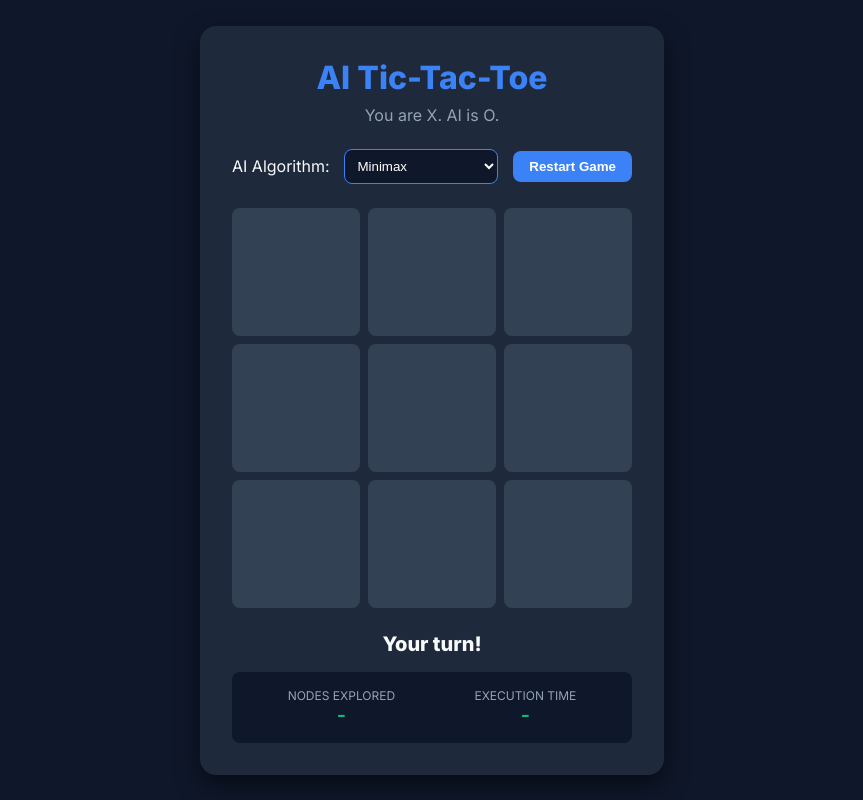
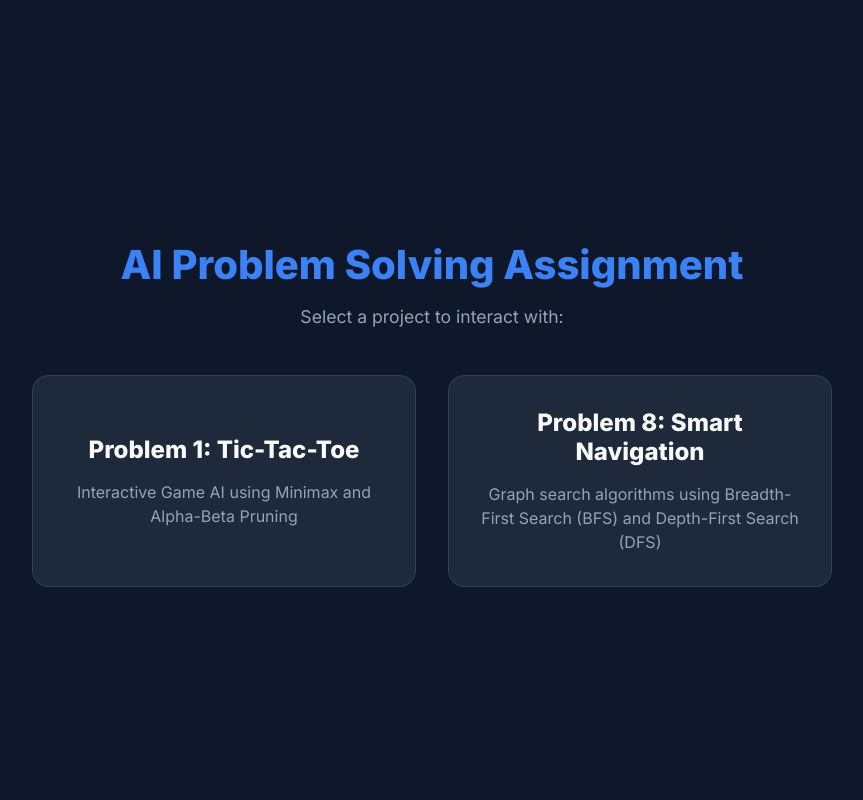
Before and after one commit to shanmukha2006-byte/AI_ProblemSolving_RA2411026050088_RA2411026050080, a Flask app: page / in a window 1280 px wide. Shown: the whole page, without its empty margins (208-1071 px from the left). Run offline with Flask 3, Linux system fonts and the light colour scheme.

Commit message:
refactor: Merge projects into unified Flask app for deployment

```diff
--- a/problem1_tictactoe/app.py
+++ b/app.py
@@ -1,20 +1,18 @@
 from flask import Flask, render_template, request, jsonify
+from collections import deque
 import time
 
 app = Flask(__name__)
 
-# Minimax algorithm
+# --- Tic-Tac-Toe AI Logic ---
 def minimax(board, depth, is_maximizing):
     global nodes_explored
     nodes_explored += 1
 
     score = evaluate(board)
-    if score == 10:
-        return score - depth
-    if score == -10:
-        return score + depth
-    if not is_moves_left(board):
-        return 0
+    if score == 10: return score - depth
+    if score == -10: return score + depth
+    if not is_moves_left(board): return 0
 
     if is_maximizing:
         best = -1000
@@ -35,18 +33,14 @@ def minimax(board, depth, is_maximizing):
                     board[i][j] = ''
         return best
 
-# Alpha-Beta Pruning algorithm
 def alpha_beta(board, depth, is_maximizing, alpha, beta):
     global nodes_explored
     nodes_explored += 1
 
     score = evaluate(board)
-    if score == 10:
-        return score - depth
-    if score == -10:
-        return score + depth
-    if not is_moves_left(board):
-        return 0
+    if score == 10: return score - depth
+    if score == -10: return score + depth
+    if not is_moves_left(board): return 0
 
     if is_maximizing:
         best = -1000
@@ -57,8 +51,7 @@ def alpha_beta(board, depth, is_maximizing, alpha, beta):
                     best = max(best, alpha_beta(board, depth + 1, not is_maximizing, alpha, beta))
                     board[i][j] = ''
                     alpha = max(alpha, best)
-                    if beta <= alpha:
-                        break
+                    if beta <= alpha: break
         return best
     else:
         best = 1000
@@ -69,8 +62,7 @@ def alpha_beta(board, depth, is_maximizing, alpha, beta):
                     best = min(best, alpha_beta(board, depth + 1, not is_maximizing, alpha, beta))
                     board[i][j] = ''
                     beta = min(beta, best)
-                    if beta <= alpha:
-                        break
+                    if beta <= alpha: break
         return best
 
 def find_best_move(board, algo="minimax"):
@@ -97,7 +89,6 @@ def find_best_move(board, algo="minimax"):
 
     end_time = time.perf_counter()
     execution_time = (end_time - start_time) * 1000 # ms
-
     return best_move, nodes_explored, execution_time
 
 def evaluate(board):
@@ -120,8 +111,7 @@ def evaluate(board):
 def is_moves_left(board):
     for i in range(3):
         for j in range(3):
-            if board[i][j] == '':
-                return True
+            if board[i][j] == '': return True
     return False
 
 def check_winner(board):
@@ -131,26 +121,75 @@ def check_winner(board):
     if not is_moves_left(board): return 'Tie'
     return None
 
+# --- Navigation AI Logic ---
+def bfs(graph, start, goal):
+    if start not in graph or goal not in graph:
+        return {"path": [], "explored": [], "length": 0}
+
+    explored = []
+    queue = deque([[start]])
+    if start == goal: return {"path": [start], "explored": [start], "length": 1}
+
+    while queue:
+        path = queue.popleft()
+        node = path[-1]
+        if node not in explored:
+            neighbors = graph.get(node, [])
+            for neighbor in neighbors:
+                new_path = list(path)
+                new_path.append(neighbor)
+                queue.append(new_path)
+                if neighbor == goal:
+                    explored.append(node)
+                    return {"path": new_path, "explored": explored, "length": len(new_path)}
+            explored.append(node)
+    return {"path": [], "explored": explored, "length": 0}
+
+def dfs(graph, start, goal):
+    if start not in graph or goal not in graph:
+        return {"path": [], "explored": [], "length": 0}
+
+    explored = []
+    stack = [[start]]
+    if start == goal: return {"path": [start], "explored": [start], "length": 1}
+
+    while stack:
+        path = stack.pop()
+        node = path[-1]
+        if node not in explored:
+            explored.append(node)
+            if node == goal:
+                return {"path": path, "explored": explored, "length": len(path)}
+            neighbors = graph.get(node, [])
+            for neighbor in reversed(neighbors):
+                new_path = list(path)
+                new_path.append(neighbor)
+                stack.append(new_path)
+    return {"path": [], "explored": explored, "length": 0}
+
+# --- Routes ---
 @app.route('/')
-def index():
+def home():
     return render_template('index.html')
+
+@app.route('/tictactoe')
+def tictactoe_page():
+    return render_template('tictactoe.html')
+
+@app.route('/navigation')
+def navigation_page():
+    return render_template('navigation.html')
 
 @app.route('/make_move', methods=['POST'])
 def make_move():
     data = request.json
     board = data.get('board')
-    algo = data.get('algo') # "minimax" or "alphabeta"
+    algo = data.get('algo')
+    winner = check_winner(board)
+    if winner: return jsonify({"status": "game_over", "winner": winner})
 
-    winner = check_winner(board)
-    if winner:
-        return jsonify({"status": "game_over", "winner": winner})
-
-    # AI move
     move, nodes, time_taken = find_best_move(board, algo)
-
-    if move != (-1, -1):
-        board[move[0]][move[1]] = 'O'
-
+    if move != (-1, -1): board[move[0]][move[1]] = 'O'
     winner = check_winner(board)
 
     return jsonify({
@@ -162,5 +201,16 @@ def make_move():
         "ai_move": move
     })
 
+@app.route('/find_path', methods=['POST'])
+def find_path():
+    data = request.json
+    graph = data.get('graph', {})
+    start = data.get('start')
+    goal = data.get('goal')
+    return jsonify({
+        "bfs": bfs(graph, start, goal),
+        "dfs": dfs(graph, start, goal)
+    })
+
 if __name__ == '__main__':
     app.run(debug=True, port=5000)
--- a/requirements.txt
+++ b/requirements.txt
@@ -1 +1,2 @@
 Flask==3.0.3
+gunicorn==21.2.0
--- /dev/null
+++ b/static/style.css
@@ -0,0 +1,83 @@
+:root {
+    --bg-color: #0f172a;
+    --text-color: #f8fafc;
+    --card-bg: #1e293b;
+    --card-hover: #334155;
+    --primary: #3b82f6;
+}
+
+body {
+    margin: 0;
+    font-family: 'Inter', sans-serif;
+    background-color: var(--bg-color);
+    color: var(--text-color);
+    display: flex;
+    justify-content: center;
+    align-items: center;
+    min-height: 100vh;
+}
+
+.main-menu {
+    max-width: 800px;
+    width: 100%;
+    padding: 2rem;
+    text-align: center;
+}
+
+header {
+    margin-bottom: 3rem;
+}
+
+h1 {
+    color: var(--primary);
+    font-size: 2.5rem;
+    margin-bottom: 0.5rem;
+}
+
+p {
+    color: #94a3b8;
+    font-size: 1.1rem;
+}
+
+.menu-cards {
+    display: grid;
+    grid-template-columns: 1fr 1fr;
+    gap: 2rem;
+}
+
+.card {
+    background-color: var(--card-bg);
+    border-radius: 1rem;
+    padding: 2rem;
+    text-decoration: none;
+    color: var(--text-color);
+    transition: transform 0.2s, background-color 0.2s;
+    border: 1px solid #334155;
+    display: flex;
+    flex-direction: column;
+    align-items: center;
+    justify-content: center;
+}
+
+.card:hover {
+    transform: translateY(-5px);
+    background-color: var(--card-hover);
+    border-color: var(--primary);
+}
+
+.card h2 {
+    margin: 0 0 1rem 0;
+    font-size: 1.5rem;
+}
+
+.card p {
+    margin: 0;
+    font-size: 1rem;
+    line-height: 1.5;
+}
+
+@media (max-width: 768px) {
+    .menu-cards {
+        grid-template-columns: 1fr;
+    }
+}
--- /dev/null
+++ b/templates/index.html
@@ -0,0 +1,30 @@
+<!DOCTYPE html>
+<html lang="en">
+<head>
+    <meta charset="UTF-8">
+    <meta name="viewport" content="width=device-width, initial-scale=1.0">
+    <title>AI Problem Solving</title>
+    <link rel="stylesheet" href="{{ url_for('static', filename='style.css') }}">
+    <link href="https://fonts.googleapis.com/css2?family=Inter:wght@400;600;800&display=swap" rel="stylesheet">
+</head>
+<body>
+    <div class="container main-menu">
+        <header>
+            <h1>AI Problem Solving Assignment</h1>
+            <p>Select a project to interact with:</p>
+        </header>
+
+        <div class="menu-cards">
+            <a href="/tictactoe" class="card">
+                <h2>Problem 1: Tic-Tac-Toe</h2>
+                <p>Interactive Game AI using Minimax and Alpha-Beta Pruning</p>
+            </a>
+
+            <a href="/navigation" class="card">
+                <h2>Problem 8: Smart Navigation</h2>
+                <p>Graph search algorithms using Breadth-First Search (BFS) and Depth-First Search (DFS)</p>
+            </a>
+        </div>
+    </div>
+</body>
+</html>
--- a/problem8_navigation/templates/index.html
+++ b/templates/navigation.html
@@ -4,11 +4,12 @@
     <meta charset="UTF-8">
     <meta name="viewport" content="width=device-width, initial-scale=1.0">
     <title>Smart Navigation System</title>
-    <link rel="stylesheet" href="{{ url_for('static', filename='style.css') }}">
+    <link rel="stylesheet" href="{{ url_for('static', filename='navigation.css') }}">
     <link href="https://fonts.googleapis.com/css2?family=Inter:wght@400;600;800&display=swap" rel="stylesheet">
 </head>
 <body>
     <div class="container">
+        <a href="/" style="color: var(--primary); text-decoration: none; margin-bottom: 1rem; display: inline-block;">← Back to Home</a>
         <header>
             <h1>Smart Navigation System</h1>
             <p>Graph Search using BFS and DFS</p>
@@ -65,6 +66,6 @@
             </div>
         </div>
     </div>
-    <script src="{{ url_for('static', filename='script.js') }}"></script>
+    <script src="{{ url_for('static', filename='navigation.js') }}"></script>
 </body>
 </html>
--- a/problem1_tictactoe/templates/index.html
+++ b/templates/tictactoe.html
@@ -4,11 +4,12 @@
     <meta charset="UTF-8">
     <meta name="viewport" content="width=device-width, initial-scale=1.0">
     <title>AI Tic-Tac-Toe</title>
-    <link rel="stylesheet" href="{{ url_for('static', filename='style.css') }}">
+    <link rel="stylesheet" href="{{ url_for('static', filename='tictactoe.css') }}">
     <link href="https://fonts.googleapis.com/css2?family=Inter:wght@400;600;800&display=swap" rel="stylesheet">
 </head>
 <body>
     <div class="container">
+        <a href="/" style="color: var(--primary); text-decoration: none; margin-bottom: 1rem; display: inline-block;">← Back to Home</a>
         <header>
             <h1>AI Tic-Tac-Toe</h1>
             <p>You are X. AI is O.</p>
@@ -49,6 +50,6 @@
             </div>
         </div>
     </div>
-    <script src="{{ url_for('static', filename='script.js') }}"></script>
+    <script src="{{ url_for('static', filename='tictactoe.js') }}"></script>
 </body>
 </html>
```
Also changed, not shown: problem8_navigation/app.py (deleted, +0 -83 lines), README.md, static/navigation.css (renamed from problem8_navigation/static/style.css), static/navigation.js (renamed from problem8_navigation/static/script.js), static/tictactoe.css (renamed from problem1_tictactoe/static/style.css), static/tictactoe.js (renamed from problem1_tictactoe/static/script.js), 1 other file.
